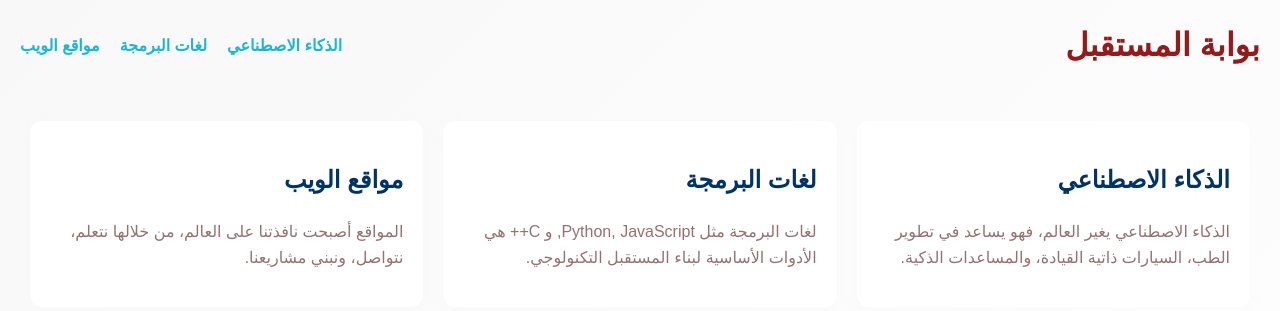
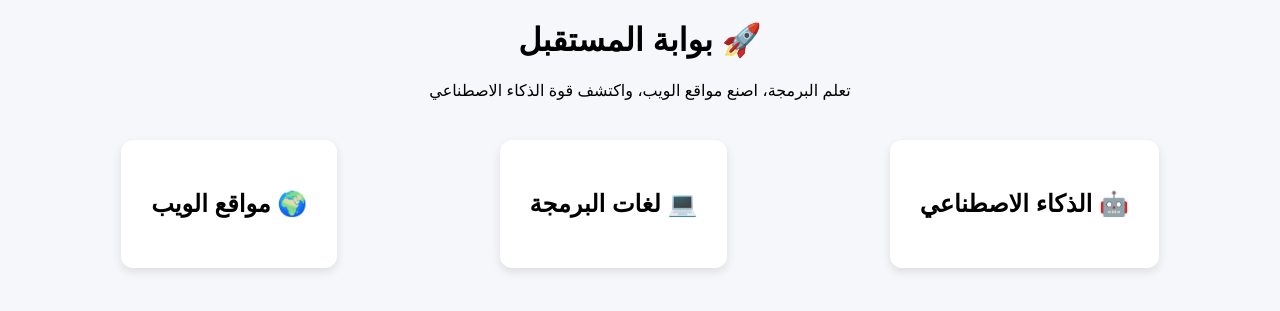
Before and after one commit to yasin-hany-13/new-task, a plain HTML site: page task-3/index (15).html in a window 1280 px wide. Drawn offline with Linux system fonts and the light colour scheme.

Commit message:
new chang

```diff
--- /dev/null
+++ b/task-3/Alahlay.CSS
@@ -0,0 +1,110 @@
+* {
+  margin: 0;
+  padding: 0;
+  box-sizing: border-box;
+  font-family: 'Cairo', sans-serif;
+}
+
+body {
+  background: linear-gradient(to bottom, #480cb8, #c90802);
+  color: #222;
+  line-height: 1.8;
+}
+
+header {
+  background: url("https://upload.wikimedia.org/wikipedia/commons/6/65/Globe_icon.svg") center/contain no-repeat;
+  height: 40vh;
+  display: flex;
+  justify-content: center;
+  align-items: center;
+  color: #004d40;
+  text-shadow: 2px 2px 10px rgba(255,255,255,0.7);
+}
+
+header h1 {
+  font-size: 2.5rem;
+  background: rgba(255,255,255,0.6);
+  padding: 15px 25px;
+  border-radius: 15px;
+}
+
+.intro {
+  text-align: center;
+  padding: 30px 15%;
+  font-size: 1.2rem;
+  color: #333;
+}
+
+.cards {
+  display: grid;
+  grid-template-columns: repeat(auto-fit, minmax(250px, 1fr));
+  gap: 20px;
+  padding: 30px 10%;
+}
+
+.card {
+  background: white;
+  border-radius: 15px;
+  overflow: hidden;
+  box-shadow: 0 4px 12px rgba(0,0,0,0.2);
+  transition: transform 0.3s;
+  text-align: center;
+}
+
+.card img {
+  width: 100%;
+  height: 180px;
+  object-fit: cover;
+}
+
+.card h3 {
+  margin: 15px 0 10px;
+  color: #00695c;
+}
+
+.card p {
+  padding: 0 15px 20px;
+  color: #444;
+}
+
+.card:hover {
+  transform: scale(1.05);
+}
+
+.action {
+  text-align: center;
+  margin: 20px;
+}
+
+button {
+  padding: 12px 25px;
+  border: none;
+  border-radius: 30px;
+  background: #00695c;
+  color: white;
+  font-size: 1rem;
+  cursor: pointer;
+  transition: 0.3s;
+}
+
+button:hover {
+  background: #004d40;
+  transform: scale(1.1);
+}
+
+footer {
+  background: #004d40;
+  color: white;
+  padding: 20px;
+  text-align: center;
+}
+
+footer a {
+  color: #80deea;
+  text-decoration: none;
+  margin: 0 10px;
+}
+
+footer a:hover {
+  text-decoration: underline;
+}
--- a/task-3/Barcelona.CSS
+++ b/task-3/Barcelona.CSS
@@ -57,7 +57,6 @@ textarea {
   outline: none;
   resize: none;
   font-size: 14px;
-  margin-bottom: 20px;
 }
 
 /* زر الإرسال */
@@ -69,7 +68,6 @@ button {
   background: #ff3366;
   color: white;
   font-size: 14px;
-  transition: 0.3s;
 }
 
 button:hover {
--- /dev/null
+++ b/task-3/Farida.CSS
@@ -0,0 +1,98 @@
+* {
+  margin: 0;
+  padding: 0;
+  box-sizing: border-box;
+  font-family: 'Cairo', sans-serif;
+}
+
+body {
+  background: linear-gradient(to bottom, #fceabb, #f8b500);
+  color: #222;
+  line-height: 1.8;
+}
+
+header {
+  background: url("https://upload.wikimedia.org/wikipedia/commons/e/e3/Kheops-Pyramid.jpg") center/cover no-repeat;
+  height: 80vh;
+  display: flex;
+  justify-content: center;
+  align-items: center;
+  color: white;
+  text-shadow: 2px 2px 10px rgba(0,0,0,0.7);
+}
+
+header h1 {
+  font-size: 3rem;
+  background: rgba(0, 0, 0, 0.4);
+  padding: 20px;
+  border-radius: 15px;
+}
+
+section {
+  padding: 50px 15%;
+  text-align: center;
+}
+
+section p {
+  font-size: 1.2rem;
+  margin-bottom: 30px;
+}
+
+.cards {
+  display: grid;
+  grid-template-columns: repeat(auto-fit, minmax(250px, 1fr));
+  gap: 20px;
+}
+
+.card {
+  background: white;
+  padding: 20px;
+  border-radius: 15px;
+  box-shadow: 0 4px 10px rgba(0,0,0,0.2);
+  transition: transform 0.3s;
+}
+
+.card:hover {
+  transform: scale(1.05);
+}
+
+.card h3 {
+  margin-bottom: 10px;
+  color: #b5651d;
+}
+
+button {
+  margin-top: 30px;
+  padding: 12px 25px;
+  border: none;
+  border-radius: 30px;
+  background: #b5651d;
+  color: white;
+  font-size: 1rem;
+  cursor: pointer;
+  transition: all 0.3s ease-in-out;
+}
+
+button:hover {
+  background: #8c4312;
+  transform: scale(1.1);
+}
+
+footer {
+  background: #222;
+  color: white;
+  padding: 20px;
+  text-align: center;
+  margin-top: 50px;
+}
+
+footer a {
+  color: #f8b500;
+  text-decoration: none;
+  margin: 0 10px;
+  transition: 0.3s;
+}
+
+footer a:hover {
+  text-decoration: underline;
+}
--- a/task-3/index (15).html
+++ b/task-3/index (15).html
@@ -2,38 +2,33 @@
 <html lang="ar" dir="rtl">
 <head>
   <meta charset="UTF-8">
-  <meta name="viewport" content="width=device-width, initial-scale=1.0">
   <title>بوابة المستقبل</title>
-  <link rel="stylesheet" href="leila.CSS">
+  <link rel="stylesheet" href="laila.CSS">
 </head>
 <body>
-  <header>
-    <h1> بوابة المستقبل</h1>
-    <nav>
-      <ul>
-        <li><a href="#ai">الذكاء الاصطناعي</a></li>
-        <li><a href="#programming">لغات البرمجة</a></li>
-        <li><a href="#web">مواقع الويب</a></li>
-      </ul>
-    </nav>
+
+  <header class="hero">
+    <h1>🚀 بوابة المستقبل</h1>
+    <p>تعلم البرمجة، اصنع مواقع الويب، واكتشف قوة الذكاء الاصطناعي</p>
   </header>
 
-  <main>
-    <section id="ai" class="card">
-      <h2> الذكاء الاصطناعي</h2>
-      <p>الذكاء الاصطناعي يغير العالم، فهو يساعد في تطوير الطب، السيارات ذاتية القيادة، والمساعدات الذكية.</p>
-    </section>
+  <main class="cards">
+    <div class="card" onclick="showMessage('🤖 الذكاء الاصطناعي يساعد في تطوير المستقبل بالروبوتات والتعلم الآلي.')">
+      <h2>🤖 الذكاء الاصطناعي</h2>
+    </div>
 
-    <section id="programming" class="card">
-      <h2> لغات البرمجة</h2>
-      <p>لغات البرمجة مثل Python, JavaScript, و C++ هي الأدوات الأساسية لبناء المستقبل التكنولوجي.</p>
-    </section>
+    <div class="card" onclick="showMessage('💻 لغات البرمجة مثل Python و JavaScript هي بداية الطريق للبرمجة.')">
+      <h2>💻 لغات البرمجة</h2>
+    </div>
 
-    <section id="web" class="card">
-      <h2> مواقع الويب</h2>
-      <p>المواقع أصبحت نافذتنا على العالم، من خلالها نتعلم، نتواصل، ونبني مشاريعنا.</p>
-    </section>
+    <div class="card" onclick="showMessage('🌍 مواقع الويب هي النافذة التي تربطنا بالعالم كله.')">
+      <h2>🌍 مواقع الويب</h2>
+    </div>
   </main>
 
+  <!-- مكان الرسالة -->
+  <div id="messageBox" class="hidden"></div>
+
+  <script src="script.js"></script>
 </body>
 </html>
--- /dev/null
+++ b/task-3/laila.CSS
@@ -0,0 +1,46 @@
+body {
+  font-family: "Cairo", sans-serif;
+  background: #f5f7fa;
+  margin: 0;
+  text-align: center;
+}
+
+.cards {
+  display: flex;
+  justify-content: space-around;
+  flex-wrap: wrap;
+  margin: 40px;
+}
+
+.card {
+  background: white;
+  padding: 30px;
+  border-radius: 12px;
+  box-shadow: 0 4px 10px rgba(0,0,0,0.1);
+  cursor: pointer;
+  transition: transform 0.3s;
+}
+
+.card:hover {
+  transform: scale(1.05);
+}
+
+#messageBox {
+  margin: 30px auto;
+  padding: 20px;
+  width: 60%;
+  border-radius: 10px;
+  background: #003366;
+  color: white;
+  font-size: 18px;
+  animation: fadeIn 0.5s;
+}
+
+.hidden {
+  display: none;
+}
+
+@keyframes fadeIn {
+  from { opacity: 0; transform: translateY(20px); }
+  to { opacity: 1; transform: translateY(0); }
+}
```
Also changed, not shown: task-3/index (17).html (added, +46 -0 lines), task-3/index (18).html (added, +59 -0 lines), task-3/ايفل.jpg (added), 1 other file.
